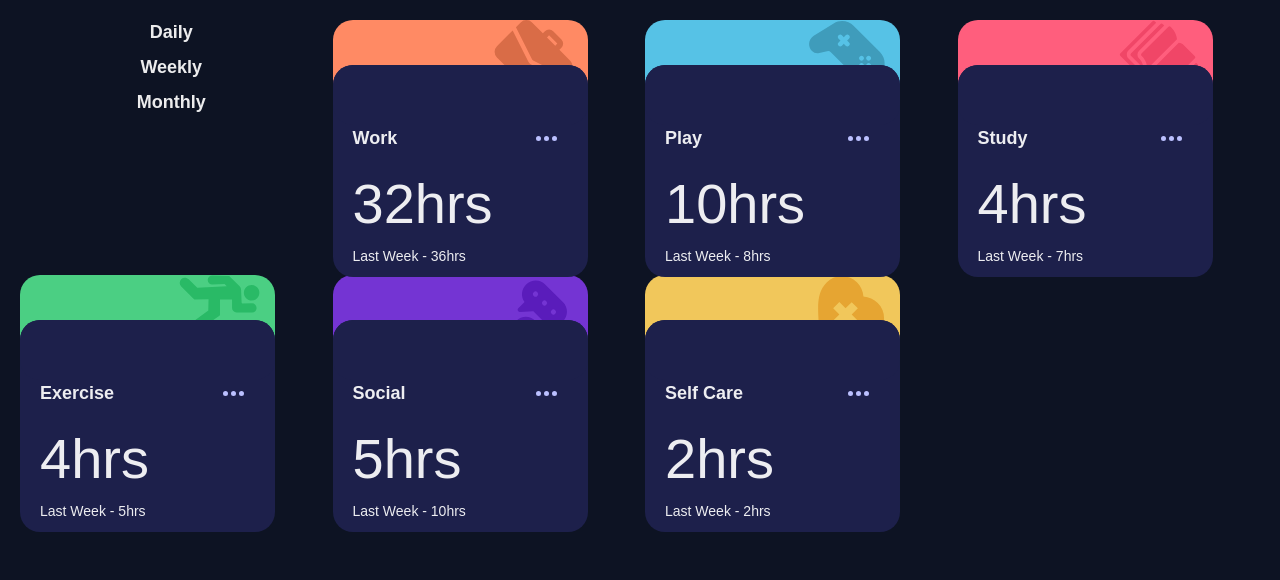
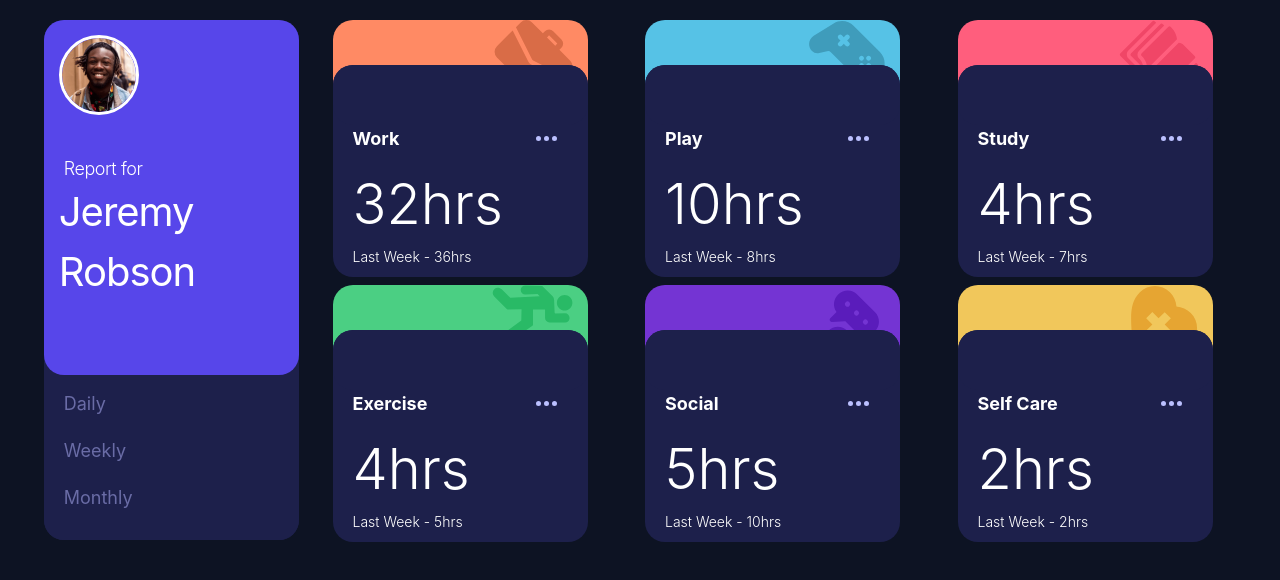
Before and after one commit to dors001/TimeTrackingDashboard, a React (Vite) app in the folder Time Tracking Dashboard/: page / in a window 1280 px wide. Shown: the top 580 px of the page. Built offline with nearby package versions, Linux system fonts and the light colour scheme.

Commit message:
Add user ticket and finish dashboard

```diff
--- a/Time Tracking Dashboard/index.html
+++ b/Time Tracking Dashboard/index.html
@@ -2,9 +2,9 @@
 <html lang="en">
   <head>
     <meta charset="UTF-8" />
-    <link rel="icon" type="image/svg+xml" href="/vite.svg" />
+    <link rel="icon" type="image/svg+xml" href="/src/assets/favicon-32x32.png" />
     <meta name="viewport" content="width=device-width, initial-scale=1.0" />
-    <title>Vite + React + TS</title>
+    <title>Time Tracking Dashboard</title>
   </head>
   <body>
     <div id="root"></div>
--- a/Time Tracking Dashboard/package.json
+++ b/Time Tracking Dashboard/package.json
@@ -13,6 +13,8 @@
     "@chakra-ui/react": "^2.8.0",
     "@emotion/react": "^11.11.1",
     "@emotion/styled": "^11.11.0",
+    "@fontsource/open-sans": "^5.0.8",
+    "@fontsource/rubik": "^5.0.8",
     "framer-motion": "^10.15.1",
     "normalize.css": "^8.0.1",
     "react": "^18.2.0",
--- a/Time Tracking Dashboard/src/App.tsx
+++ b/Time Tracking Dashboard/src/App.tsx
@@ -1,4 +1,4 @@
-import { Button, Flex, Grid } from "@chakra-ui/react";
+import { Box, Flex, Grid, GridItem, Image, Show, Text } from "@chakra-ui/react";
 import "./index.css";
 import useCards from "./Hooks/useTimeframes";
 import { useState } from "react";
@@ -19,7 +19,103 @@ function App() {
         gap={4}
         margin="2rem"
       >
-        <Buttons selectTimeframe={setTimeframe} />
+        <Show breakpoint="(min-width: 769px)">
+          <GridItem rowSpan={2} maxW="255px" placeSelf="center">
+            <Box backgroundColor="#1d204b" borderRadius="20px">
+              <Flex
+                backgroundColor="#5746ea"
+                borderRadius="20px"
+                height="355px"
+                padding="1.5rem"
+                direction="column"
+              >
+                <Image
+                  src="/src/assets/image-jeremy.png"
+                  boxSize="32"
+                  border="3px solid white"
+                  borderRadius="100%"
+                />
+                <Box marginTop="4rem">
+                  <Text
+                    className="lightFont"
+                    fontSize="1.8rem"
+                    paddingLeft="0.5rem"
+                    letterSpacing="tight"
+                  >
+                    Report for
+                  </Text>
+                  <Text
+                    fontWeight="normal"
+                    fontSize="4rem"
+                    letterSpacing="tight"
+                  >
+                    Jeremy Robson
+                  </Text>
+                </Box>
+              </Flex>
+              <Box
+                backgroundColor="#1d204b"
+                borderBottomRadius="20px"
+                height="165px"
+                paddingTop="1.5rem"
+              >
+                <Flex direction="column" gap={8} paddingLeft="2rem">
+                  <Buttons selectTimeframe={setTimeframe} />
+                </Flex>
+              </Box>
+            </Box>
+          </GridItem>
+        </Show>
+        <Show breakpoint="(max-width: 768px)">
+          <GridItem rowSpan={2} placeSelf="center" width="335px">
+            <Box
+              backgroundColor="#1d204b"
+              borderRadius="20px"
+              marginBottom="2rem"
+            >
+              <Flex
+                backgroundColor="#5746ea"
+                borderRadius="20px"
+                height="120px"
+                padding="1.5rem"
+              >
+                <Image
+                  src="/src/assets/image-jeremy.png"
+                  boxSize="32"
+                  border="3px solid white"
+                  borderRadius="100%"
+                />
+                <Box marginLeft="1.5rem">
+                  <Text
+                    className="lightFont"
+                    fontSize="1.6rem"
+                    paddingLeft="0.5rem"
+                    letterSpacing="tight"
+                  >
+                    Report for
+                  </Text>
+                  <Text
+                    fontWeight="normal"
+                    fontSize="2.8rem"
+                    letterSpacing="tight"
+                  >
+                    Jeremy Robson
+                  </Text>
+                </Box>
+              </Flex>
+              <Box
+                backgroundColor="#1d204b"
+                borderBottomRadius="20px"
+                height="65px"
+                paddingTop="1.5rem"
+              >
+                <Flex gap={8} placeContent="center">
+                  <Buttons selectTimeframe={setTimeframe} />
+                </Flex>
+              </Box>
+            </Box>
+          </GridItem>
+        </Show>
         {cards}
       </Grid>
     </>
--- a/Time Tracking Dashboard/src/Components/Buttons.tsx
+++ b/Time Tracking Dashboard/src/Components/Buttons.tsx
@@ -1,5 +1,4 @@
-import { Button, Flex } from "@chakra-ui/react";
-import { useState } from "react";
+import { Box, Flex } from "@chakra-ui/react";
 
 interface Props {
   selectTimeframe: (timeframe: string) => void;
@@ -8,32 +7,54 @@ interface Props {
 const Buttons = ({ selectTimeframe }: Props) => {
   return (
     <>
-      <Flex direction="column" gap={4}>
-        <Button
+      <Box
+        as="button"
+        _hover={{
+          color: "#FFFFFF",
+          transition: "0.5s",
+          textShadow: "1px 1px 4px white",
+        }}
+        backgroundColor="transparent"
         className="ligtFont"
+        color="#6a6ca6"
         fontSize="1.8rem"
-          backgroundColor="transparent"
         onClick={() => selectTimeframe("daily")}
+        textAlign="left"
       >
         Daily
-        </Button>
-        <Button
+      </Box>
+      <Box
+        as="button"
+        _hover={{
+          color: "#FFFFFF",
+          transition: "0.5s",
+          textShadow: "1px 1px 4px white",
+        }}
+        backgroundColor="transparent"
         className="ligtFont"
+        color="#6a6ca6"
         fontSize="1.8rem"
-          backgroundColor="transparent"
         onClick={() => selectTimeframe("weekly")}
+        textAlign="left"
       >
         Weekly
-        </Button>
-        <Button
+      </Box>
+      <Box
+        as="button"
+        _hover={{
+          color: "#FFFFFF",
+          transition: "0.5s",
+          textShadow: "1px 1px 4px white",
+        }}
+        backgroundColor="transparent"
         className="ligtFont"
+        color="#6a6ca6"
         fontSize="1.8rem"
-          backgroundColor="transparent"
         onClick={() => selectTimeframe("monthly")}
+        textAlign="left"
       >
         Monthly
-        </Button>
-      </Flex>
+      </Box>
     </>
   );
 };
--- a/Time Tracking Dashboard/src/Components/CardContainer.tsx
+++ b/Time Tracking Dashboard/src/Components/CardContainer.tsx
@@ -22,12 +22,7 @@ const CardContainer = ({ CardBgGradient, CardImg, children }: Props) => {
         </Box>
       </Show>
       <Show breakpoint="(min-width: 768px)">
-        <Box
-          maxW="255px"
-          borderBottomRadius="2rem"
-          borderTopRadius="2rem"
-          bgGradient={CardBgGradient}
-        >
+        <Box maxW="255px" borderRadius="2rem" bgGradient={CardBgGradient}>
           <Box w="100%" h="45px">
             <Image src={CardImg} float="right" paddingRight="1.5rem" />
           </Box>
--- a/Time Tracking Dashboard/src/index.css
+++ b/Time Tracking Dashboard/src/index.css
@@ -5,3 +5,8 @@ form {
 .lightFont {
     font-weight: 300;
 }
+
+.button {
+  font-size: 1.8rem;
+  background-color: transparent;
+}
--- a/Time Tracking Dashboard/src/theme.tsx
+++ b/Time Tracking Dashboard/src/theme.tsx
@@ -11,8 +11,12 @@ const theme = extendTheme({
       "html, body": {
         backgroundColor: "#0d1323",
         fontSize: "62.5%",
-        fontFamily: "Rubik, sans-serif",
+        color: "#FFFFFF",
       },
+    },
+    fonts: {
+      heading: `'Rubik', open-sans`,
+      body: `'Rubik', open-sans`,
     },
   },
 });
```
Also changed, not shown: Time Tracking Dashboard/src/Hooks/useTimeframes.tsx (+8 -9 lines), 1 other file (tests, documents, lock files or other folders). Lines whose indentation alone changed are shown as unchanged.
